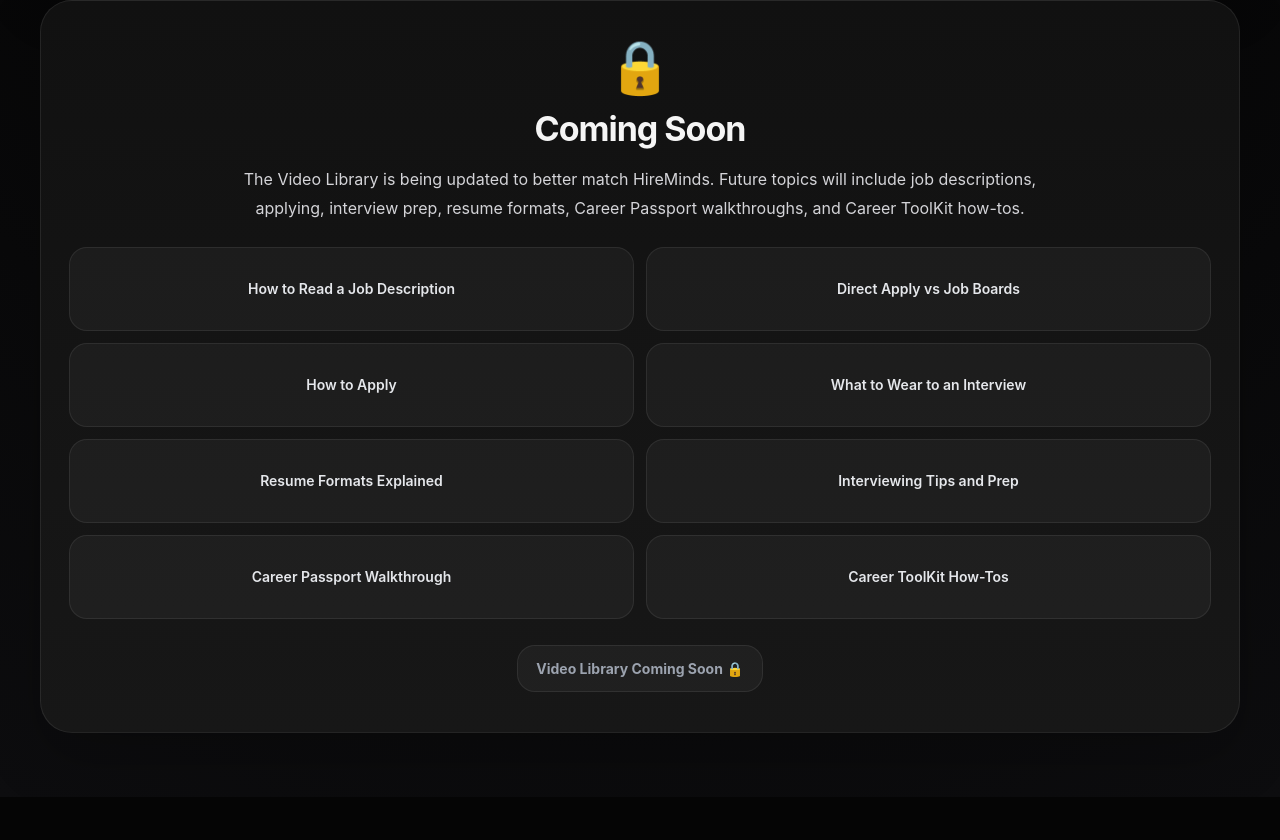
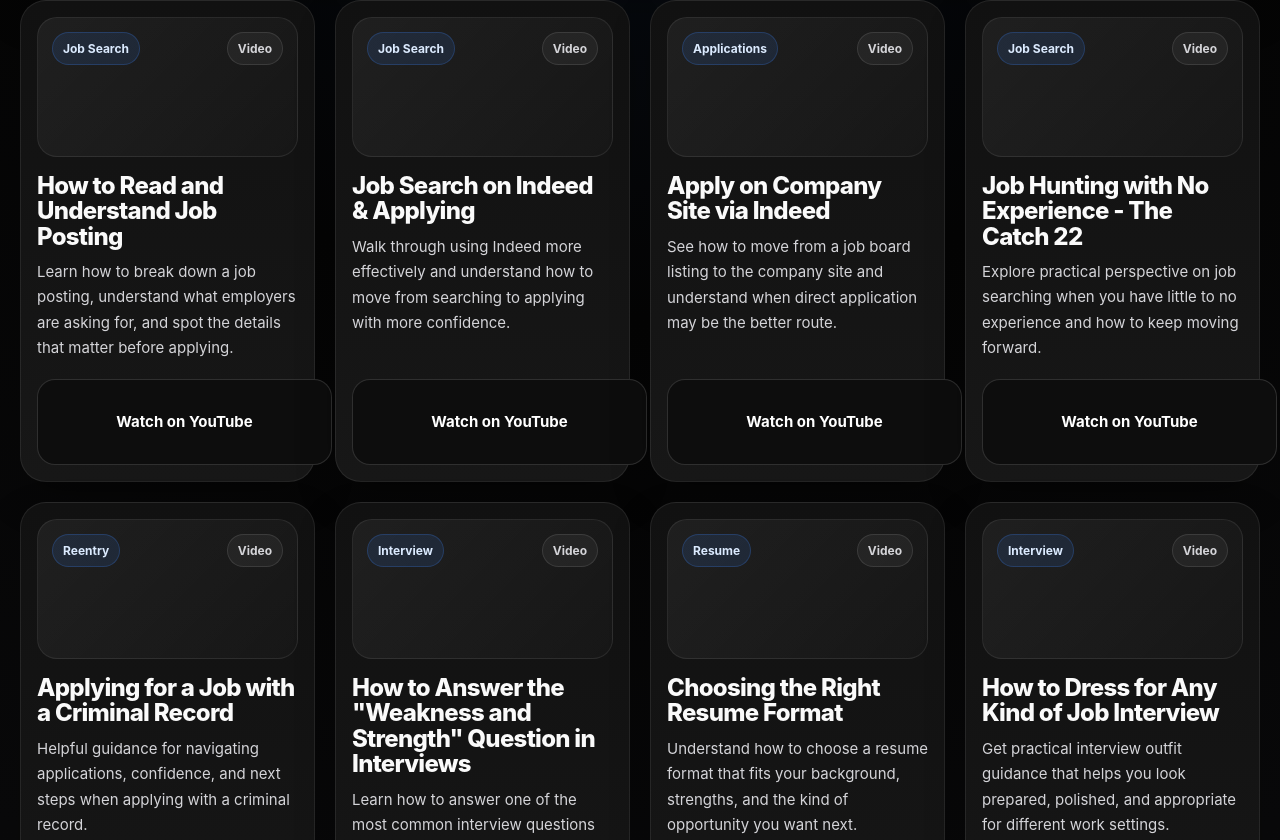
Before and after one commit to UrMizery/hireminds-platform, a Next.js app: page /career-toolkit/community-feed in a window 1280 px wide. Shown: the part 420-1260 px from the top of the page. Before the commit the page ends 1217 px from the top, so only its background shows below. Built offline with nearby package versions, Linux system fonts and the light colour scheme; no server answers.

Commit message:
Update page.tsx

```diff
--- a/app/career-toolkit/community-feed/page.tsx
+++ b/app/career-toolkit/community-feed/page.tsx
@@ -1,17 +1,187 @@
 "use client";
 
-import type { CSSProperties } from "react";
+import { useEffect, useRef, useState, type CSSProperties } from "react";
+import { supabase } from "../../lib/supabase";
+
+type VideoCard = {
+title: string;
+duration: string;
+category: string;
+description: string;
+youtubeUrl: string;
+};
+
+const youtubeVideoCards: VideoCard[] = [
+{
+title: "How to Read and Understand Job Posting",
+duration: "Video",
+category: "Job Search",
+description:
+"Learn how to break down a job posting, understand what employers are asking for, and spot the details that matter before applying.",
+youtubeUrl: "https://youtu.be/IfTr8CsTnuo?si=Hgz_1n2Ra-mDIK9L",
+},
+{
+title: "Job Search on Indeed & Applying",
+duration: "Video",
+category: "Job Search",
+description:
+"Walk through using Indeed more effectively and understand how to move from searching to applying with more confidence.",
+youtubeUrl: "https://youtu.be/F6eAQvj_5qA?si=w62uKMLsQ5rfLVMY",
+},
+{
+title: "Apply on Company Site via Indeed",
+duration: "Video",
+category: "Applications",
+description:
+"See how to move from a job board listing to the company site and understand when direct application may be the better route.",
+youtubeUrl: "https://youtu.be/i-dsitWNL9k?si=HXZDTU5M1S81xPlc",
+},
+{
+title: "Job Hunting with No Experience - The Catch 22",
+duration: "Video",
+category: "Job Search",
+description:
+"Explore practical perspective on job searching when you have little to no experience and how to keep moving forward.",
+youtubeUrl: "https://youtu.be/xS9mHUvi9xA?si=PV7CszF9d0b8oOc0",
+},
+{
+title: "Applying for a Job with a Criminal Record",
+duration: "Video",
+category: "Reentry",
+description:
+"Helpful guidance for navigating applications, confidence, and next steps when applying with a criminal record.",
+youtubeUrl: "https://youtu.be/NgmqTsBi92A?si=DmxOkRwZpGXK2Xzy",
+},
+{
+title: 'How to Answer the "Weakness and Strength" Question in Interviews',
+duration: "Video",
+category: "Interview",
+description:
+"Learn how to answer one of the most common interview questions with more confidence, honesty, and professionalism.",
+youtubeUrl: "https://youtu.be/NQrUJBOcgJc?si=CN6LGNqxZPUI_TYv",
+},
+{
+title: "Choosing the Right Resume Format",
+duration: "Video",
+category: "Resume",
+description:
+"Understand how to choose a resume format that fits your background, strengths, and the kind of opportunity you want next.",
+youtubeUrl: "https://youtu.be/_qWi6vp_0t4?si=tyV-XL6tIjAJiNMw",
+},
+{
+title: "How to Dress for Any Kind of Job Interview",
+duration: "Video",
+category: "Interview",
+description:
+"Get practical interview outfit guidance that helps you look prepared, polished, and appropriate for different work settings.",
+youtubeUrl: "https://youtu.be/UbcLJjxIpyU?si=prft2ECQV7VCdQzT",
+},
+{
+title: "How to Use LinkedIn",
+duration: "Video",
+category: "Career Tools",
+description:
+"Learn how LinkedIn can support visibility, networking, and job search efforts as part of your professional presence.",
+youtubeUrl: "https://youtu.be/UCkgBTmAb9E?si=lgOyPysh8mh6Wmo7",
+},
+{
+title: "O*NET",
+duration: "Video",
+category: "Career Exploration",
+description:
+"Explore how O*NET can help you research careers, job duties, skills, and pathways when planning your next move.",
+youtubeUrl: "https://youtu.be/7Jk94AQ8c3o?si=3UAtMG0qrGcRlLtP",
+},
+{
+title: "Never Say These 5 Things in Any Interview",
+duration: "Video",
+category: "Interview",
+description:
+"Avoid common interview mistakes by learning what not to say and how to present yourself more effectively.",
+youtubeUrl: "https://youtu.be/wIjK-6Do6lg?si=ZR8gSmfuoa98PIx1",
+},
+];
 
 export default function CommunityFeedPage() {
+const [userId, setUserId] = useState("");
+const [fullName, setFullName] = useState<string | null>(null);
+const [email, setEmail] = useState<string | null>(null);
+const [referralCode, setReferralCode] = useState<string | null>(null);
+const openTrackedRef = useRef(false);
+
+useEffect(() => {
+async function loadUserAndTrack() {
+const { data, error } = await supabase.auth.getUser();
+if (error || !data.user || openTrackedRef.current) return;
+
+openTrackedRef.current = true;
+setUserId(data.user.id);
+
+const { data: profile } = await supabase
+.from("candidate_profiles")
+.select("full_name, email, referral_code")
+.eq("user_id", data.user.id)
+.maybeSingle();
+
+setFullName(profile?.full_name || null);
+setEmail(profile?.email || data.user.email || null);
+setReferralCode(profile?.referral_code || null);
+
+const { error: activityError } = await supabase
+.from("user_activity")
+.insert({
+user_id: data.user.id,
+full_name: profile?.full_name || null,
+email: profile?.email || data.user.email || null,
+referral_code: profile?.referral_code || null,
+event_type: "tool_opened",
+tool_name: "video_library",
+page_name: "/career-toolkit/community-feed",
+});
+
+if (activityError) {
+console.error("Video library tracking error:", activityError);
+}
+}
+
+loadUserAndTrack();
+}, []);
+
+async function handleVideoClick(video: VideoCard) {
+try {
+if (userId) {
+const { error: activityError } = await supabase
+.from("user_activity")
+.insert({
+user_id: userId,
+full_name: fullName,
+email,
+referral_code: referralCode,
+event_type: "tool_completed",
+tool_name: "video_library",
+page_name: "/career-toolkit/community-feed",
+action_label: `video_opened:${video.title}`,
+});
+
+if (activityError) {
+console.error("Video click tracking error:", activityError);
+}
+}
+} catch (error) {
+console.error("Video click tracking failed:", error);
+}
+}
+
 return (
 <main style={styles.page}>
 <div style={styles.shell}>
 <section style={styles.heroCard}>
 <p style={styles.kicker}>Career ToolKit</p>
-<h1 style={styles.title}>Video Library 🔒</h1>
+<h1 style={styles.title}>Video Library</h1>
 <p style={styles.subtitle}>
-This section is being refreshed with more aligned, modern, and practical
-HireMinds video content. The new library is coming soon.
+Explore practical video support around job searching, applying,
+resume formats, interview preparation, LinkedIn, O*NET, and career
+readiness topics that help users move forward with more confidence.
 </p>
 
 <div style={styles.heroButtons}>
@@ -21,30 +191,30 @@ Back to Career ToolKit
 </div>
 </section>
 
-<section style={styles.lockCard}>
-<div style={styles.lockIconWrap}>
-<span style={styles.lockIcon}>🔒</span>
+<section style={styles.grid}>
+{youtubeVideoCards.map((video) => (
+<article key={`${video.title}-${video.youtubeUrl}`} style={styles.card}>
+<div style={styles.thumbnail}>
+<span style={styles.topicBadge}>{video.category}</span>
+<span style={styles.durationBadge}>{video.duration}</span>
 </div>
 
-<h2 style={styles.lockTitle}>Coming Soon</h2>
-<p style={styles.lockText}>
-The Video Library is being updated to better match HireMinds. Future
-topics will include job descriptions, applying, interview prep, resume
-formats, Career Passport walkthroughs, and Career ToolKit how-tos.
-</p>
-
-<div style={styles.topicGrid}>
-<div style={styles.topicPill}>How to Read a Job Description</div>
-<div style={styles.topicPill}>Direct Apply vs Job Boards</div>
-<div style={styles.topicPill}>How to Apply</div>
-<div style={styles.topicPill}>What to Wear to an Interview</div>
-<div style={styles.topicPill}>Resume Formats Explained</div>
-<div style={styles.topicPill}>Interviewing Tips and Prep</div>
-<div style={styles.topicPill}>Career Passport Walkthrough</div>
-<div style={styles.topicPill}>Career ToolKit How-Tos</div>
+<div style={styles.cardBody}>
+<h2 style={styles.cardTitle}>{video.title}</h2>
+<p style={styles.cardDescription}>{video.description}</p>
 </div>
 
-<span style={styles.lockedButton}>Video Library Coming Soon 🔒</span>
+<a
+href={video.youtubeUrl}
+target="_blank"
+rel="noreferrer"
+style={styles.button}
+onClick={() => handleVideoClick(video)}
+>
+Watch on YouTube
+</a>
+</article>
+))}
 </section>
 </div>
 </main>
@@ -63,7 +233,7 @@ fontFamily:
 },
 shell: {
 width: "100%",
-maxWidth: "1200px",
+maxWidth: "1280px",
 margin: "0 auto",
 display: "grid",
 gap: "24px",
@@ -87,15 +257,15 @@ margin: "0 0 10px",
 fontSize: "42px",
 fontWeight: 700,
 color: "#f5f5f5",
+lineHeight: 1.04,
 letterSpacing: "-0.04em",
-lineHeight: 1.04,
 },
 subtitle: {
 margin: 0,
 color: "#c8c8c8",
 fontSize: "16px",
 lineHeight: 1.75,
-maxWidth: "820px",
+maxWidth: "900px",
 },
 heroButtons: {
 display: "flex",
@@ -116,72 +286,92 @@ color: "#f5f5f5",
 fontWeight: 700,
 fontSize: "14px",
 },
-lockCard: {
+grid: {
+display: "grid",
+gridTemplateColumns: "repeat(4, minmax(0, 1fr))",
+gap: "20px",
+alignItems: "stretch",
+},
+card: {
+display: "flex",
+flexDirection: "column",
+minHeight: "320px",
+padding: "16px",
+borderRadius: "26px",
 background: "linear-gradient(180deg, #111111 0%, #171717 100%)",
 border: "1px solid rgba(255,255,255,0.08)",
-borderRadius: "32px",
-padding: "40px 28px",
-boxShadow: "0 24px 60px rgba(0,0,0,0.22)",
-display: "grid",
-gap: "18px",
-textAlign: "center",
+boxShadow: "0 18px 40px rgba(0,0,0,0.22)",
 },
-lockIconWrap: {
+thumbnail: {
+minHeight: "110px",
+borderRadius: "20px",
+border: "1px solid rgba(255,255,255,0.08)",
+background:
+"linear-gradient(135deg, rgba(255,255,255,0.06) 0%, rgba(255,255,255,0.02) 100%)",
+padding: "14px",
 display: "flex",
-justifyContent: "center",
+justifyContent: "space-between",
+alignItems: "flex-start",
+marginBottom: "16px",
 },
-lockIcon: {
-fontSize: "52px",
-lineHeight: 1,
-},
-lockTitle: {
-margin: 0,
-fontSize: "34px",
-lineHeight: 1.08,
-fontWeight: 700,
-color: "#f5f5f5",
-letterSpacing: "-0.03em",
-},
-lockText: {
-margin: "0 auto",
-maxWidth: "820px",
-color: "#d4d4d8",
-fontSize: "16px",
-lineHeight: 1.8,
-},
-topicGrid: {
-display: "grid",
-gridTemplateColumns: "repeat(2, minmax(0, 1fr))",
-gap: "12px",
-marginTop: "6px",
-},
-topicPill: {
-display: "flex",
-alignItems: "center",
-justifyContent: "center",
-minHeight: "58px",
-padding: "12px 16px",
-borderRadius: "18px",
-background: "rgba(255,255,255,0.04)",
-border: "1px solid rgba(255,255,255,0.08)",
-color: "#e5e7eb",
-fontSize: "14px",
-fontWeight: 600,
-textAlign: "center",
-},
-lockedButton: {
+topicBadge: {
 display: "inline-flex",
 alignItems: "center",
 justifyContent: "center",
-width: "fit-content",
-justifySelf: "center",
-marginTop: "8px",
-padding: "14px 18px",
+padding: "8px 10px",
+borderRadius: "999px",
+background: "rgba(59,130,246,0.12)",
+border: "1px solid rgba(59,130,246,0.24)",
+color: "#dbeafe",
+fontSize: "12px",
+fontWeight: 700,
+},
+durationBadge: {
+display: "inline-flex",
+alignItems: "center",
+justifyContent: "center",
+padding: "8px 10px",
+borderRadius: "999px",
+background: "rgba(255,255,255,0.05)",
+border: "1px solid rgba(255,255,255,0.1)",
+color: "#d4d4d8",
+fontSize: "12px",
+fontWeight: 700,
+},
+cardBody: {
+display: "grid",
+gap: "10px",
+marginBottom: "18px",
+},
+cardTitle: {
+margin: 0,
+fontSize: "24px",
+fontWeight: 800,
+lineHeight: 1.06,
+letterSpacing: "-0.03em",
+color: "#fafafa",
+},
+cardDescription: {
+margin: 0,
+fontSize: "15px",
+lineHeight: 1.7,
+color: "#d4d4d8",
+},
+button: {
+display: "inline-flex",
+alignItems: "center",
+justifyContent: "center",
+marginTop: "auto",
+width: "100%",
+minHeight: "56px",
 borderRadius: "18px",
-border: "1px solid rgba(255,255,255,0.08)",
-background: "rgba(255,255,255,0.04)",
-color: "#9ca3af",
+border: "1px solid rgba(255,255,255,0.14)",
+background: "#0d0d0d",
+color: "#ffffff",
+fontSize: "15px",
 fontWeight: 700,
-fontSize: "14px",
+textDecoration: "none",
+textAlign: "center",
+padding: "14px 16px",
 },
 };
```
